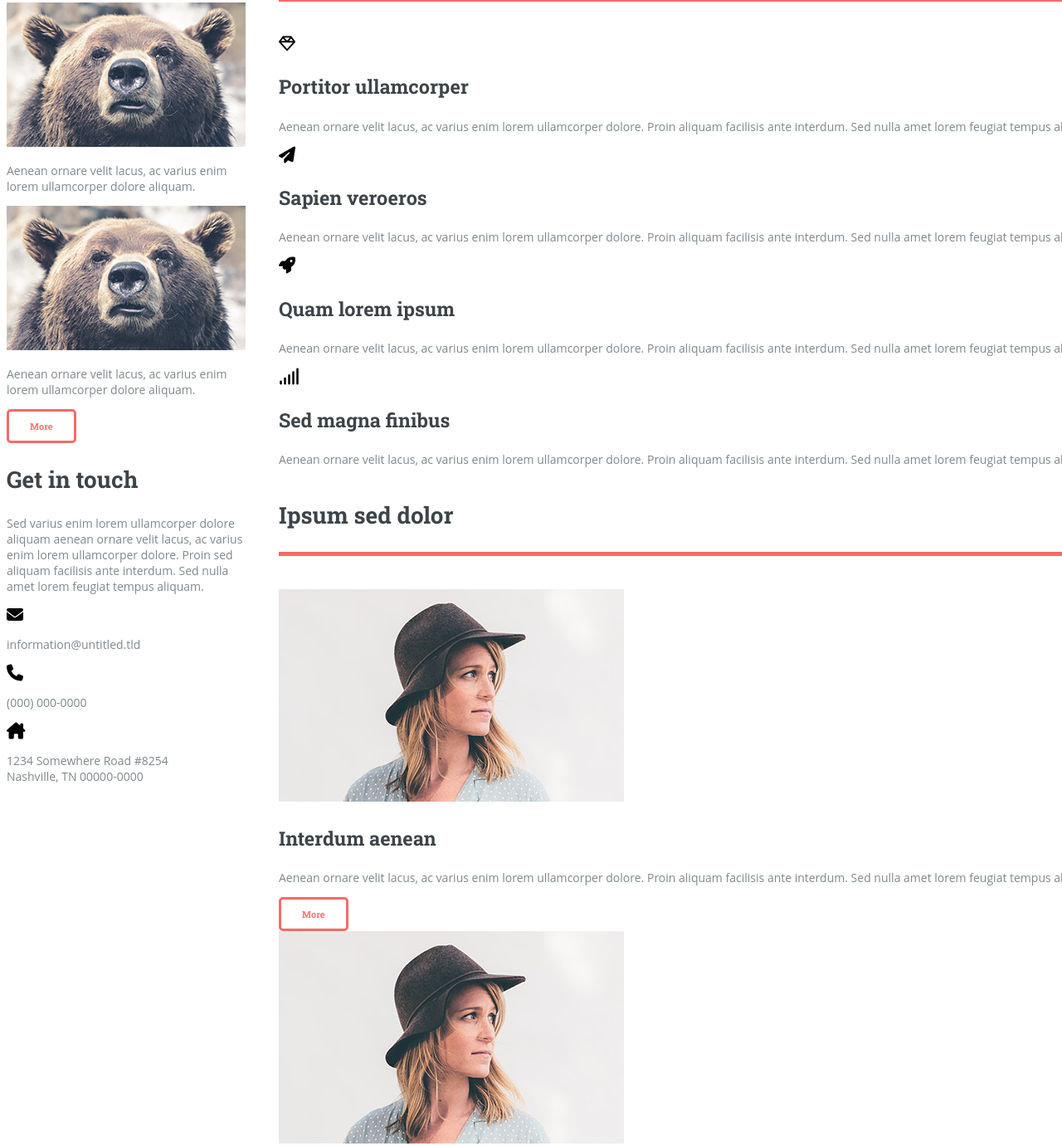
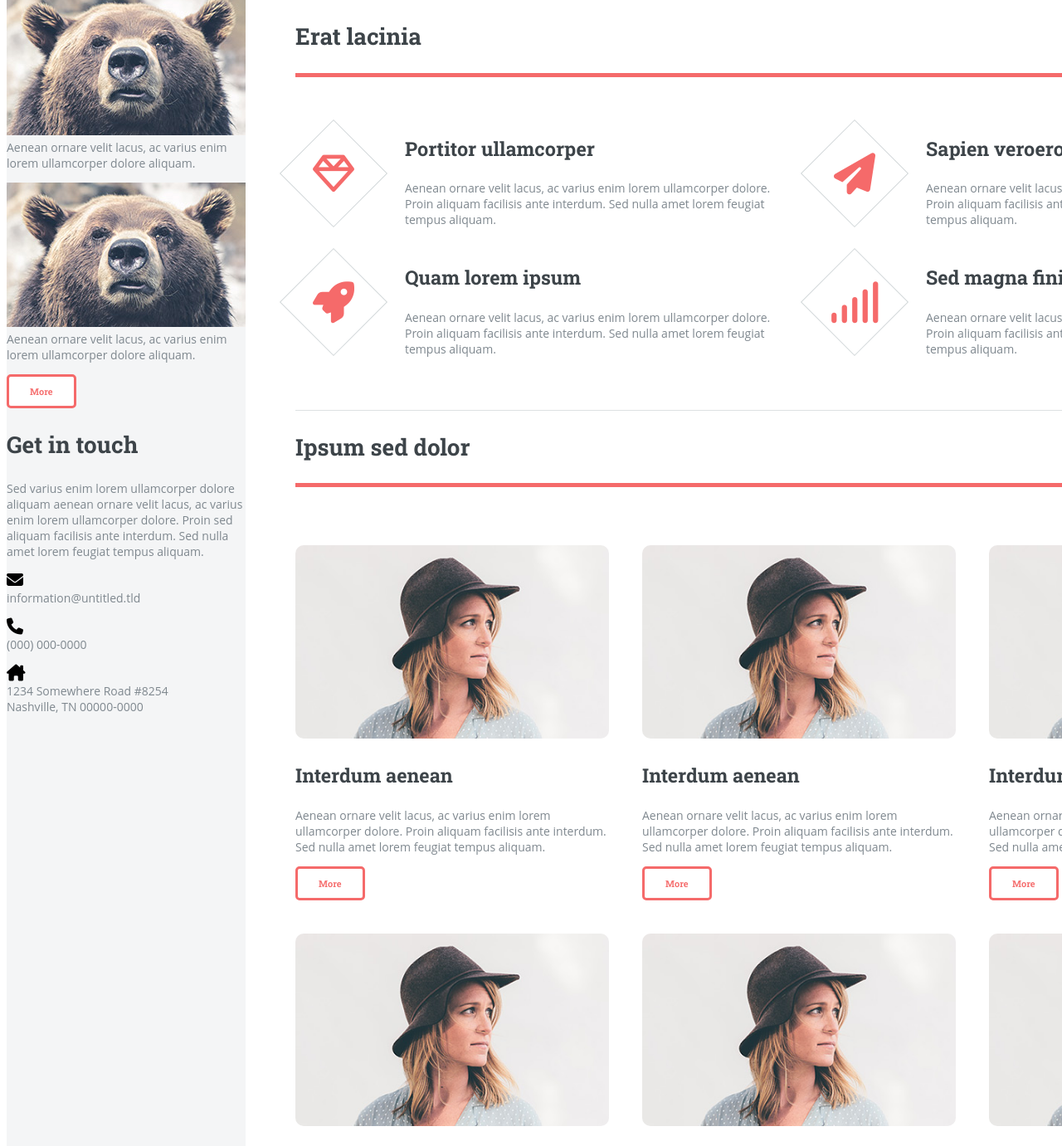
Before and after one commit to NouriHicham/NouriChahidHichamM9Pr1, a plain HTML site: page index.html in a window 1280 px wide. Shown: the part 768-2149 px from the top of the page at 83% size. Drawn offline with Linux system fonts and the light colour scheme.

Commit message:
heavanzado

```diff
--- a/index.css
+++ b/index.css
@@ -5,6 +5,8 @@ body{
 
 main{
     padding: 40px;
+    width: 1256px;
+    margin: auto;
 }
 
 h1, h2, h3, h4, h5{
@@ -20,6 +22,11 @@ h2{
 
 ul{
     list-style: none;
+}
+
+.menuIzq{
+    width: 290px;
+    background-color: rgba(210, 215, 217, 0.25);
 }
 
 .menuIzq ul{
@@ -98,3 +105,81 @@ header{
 body > div:first-of-type{
     max-width: 300px;
 }
+
+main section{
+    border-bottom: 1px solid rgba(210, 215, 217, 0.75);
+    padding: 30px 0 50px 0;
+}
+
+.contenido2 div{
+    display: flex;
+    flex-wrap: wrap;
+}
+
+.contenido2 div div{
+    width: 628px;
+    display: flex;
+}
+
+.caja{
+    margin-top: 30px;
+}
+
+.simbolo{
+    height: 90px;
+    max-width: 90px;
+    border: 1px solid rgba(210, 215, 217);
+    align-content: center;
+    rotate: 45deg;
+
+}
+
+.simbolo i{
+    color: #f56a6a;
+    font-size: 50px;
+    margin: auto;
+    rotate: -45deg;
+}
+
+.textoSimbolo{
+    max-width: 457px;
+    margin-left: 40px;
+}
+
+.textoSimbolo h3, p{
+    margin-top: 0;
+}
+
+.contenido3{
+    display: flex;
+    flex-wrap: wrap;
+}
+
+.cajaFoto{
+    width: 378px;
+    margin: 0 40px 40px 0;
+}
+
+.cajaFoto img{
+    border-radius: 10px;
+    width: 100%;
+}
+
+.botonMenu{
+    position: fixed;
+    left: 310px;
+}
+
+.botonMenu button{
+    padding: 0;
+    border: 0px;
+    background-color: transparent;
+}
+
+.fa-bars{
+    font-size: 30px;
+}
+
+.relleno{
+    min-width: 20px;
+}
--- a/index.html
+++ b/index.html
@@ -75,6 +75,8 @@
         </section>
 
     </div>
+    <div class="botonMenu"><button><i class="fa-solid fa-bars"></i></button></div>
+    <div class="relleno"></div>
     <main>
         <header>
             <div class="editorial">
@@ -101,36 +103,38 @@
             </div>
         </section>
         <!-- "Contenido 2" -->
-        <section>
+        <section class="contenido2">
             <header>
                 <h2>Erat lacinia</h2>
             </header>
             <div>
-                <div><i class="fa-regular fa-gem"></i></div>
-                <div>
+                <div class="caja">
+                    <div class="simbolo"><i class="fa-regular fa-gem"></i></div>
+                    <div class="textoSimbolo">
                         <div><h3>Portitor ullamcorper</h3></div>
                         <div><p>Aenean ornare velit lacus, ac varius enim lorem ullamcorper dolore. Proin aliquam facilisis ante interdum. Sed nulla amet lorem feugiat tempus aliquam.</p></div>
                     </div>
                 </div>
-            <div>
-                <div><i class="fa-solid fa-paper-plane"></i></div>
-                <div>
+                <div class="caja">
+                    <div class="simbolo"><i class="fa-solid fa-paper-plane"></i></div>
+                    <div class="textoSimbolo">
                         <div><h3>Sapien veroeros</h3></div>
                         <div><p>Aenean ornare velit lacus, ac varius enim lorem ullamcorper dolore. Proin aliquam facilisis ante interdum. Sed nulla amet lorem feugiat tempus aliquam.</p></div>
                     </div>
                 </div>
-            <div>
-                <div><i class="fa-solid fa-rocket"></i></div>
-                <div>
+                <div class="caja">
+                    <div class="simbolo"><i class="fa-solid fa-rocket"></i></div>
+                    <div class="textoSimbolo">
                         <div><h3>Quam lorem ipsum</h3></div>
                         <div><p>Aenean ornare velit lacus, ac varius enim lorem ullamcorper dolore. Proin aliquam facilisis ante interdum. Sed nulla amet lorem feugiat tempus aliquam.</p></div>
                     </div>
                 </div>
-            <div>
-                <div><i class="fa-solid fa-signal"></i></div>
-                <div>
+                <div class="caja">
+                    <div class="simbolo"><i class="fa-solid fa-signal"></i></div>
+                    <div class="textoSimbolo">
                         <div><h3>Sed magna finibus</h3></div>
                         <div><p>Aenean ornare velit lacus, ac varius enim lorem ullamcorper dolore. Proin aliquam facilisis ante interdum. Sed nulla amet lorem feugiat tempus aliquam.</p></div>
+                    </div>
                 </div>
             </div>
         </section>
@@ -138,44 +142,44 @@
          <header>
             <h2>Ipsum sed dolor</h2>
          </header>
-         <div>
-            <div>
+         <section class="contenido3">
+            <div class="cajaFoto">
                 <div><img src="images/pic01.jpg" alt="un tia"></div>
                 <div><h3>Interdum aenean</h3></div>
                 <div><p>Aenean ornare velit lacus, ac varius enim lorem ullamcorper dolore. Proin aliquam facilisis ante interdum. Sed nulla amet lorem feugiat tempus aliquam.</p></div>
                 <div><button>More</button></div>
             </div>
-            <div>
+            <div class="cajaFoto">
                 <div><img src="images/pic01.jpg" alt="un tia"></div>
                 <div><h3>Interdum aenean</h3></div>
                 <div><p>Aenean ornare velit lacus, ac varius enim lorem ullamcorper dolore. Proin aliquam facilisis ante interdum. Sed nulla amet lorem feugiat tempus aliquam.</p></div>
                 <div><button>More</button></div>
             </div>
-            <div>
+            <div class="cajaFoto">
                 <div><img src="images/pic01.jpg" alt="un tia"></div>
                 <div><h3>Interdum aenean</h3></div>
                 <div><p>Aenean ornare velit lacus, ac varius enim lorem ullamcorper dolore. Proin aliquam facilisis ante interdum. Sed nulla amet lorem feugiat tempus aliquam.</p></div>
                 <div><button>More</button></div>
             </div>
-            <div>
+            <div class="cajaFoto">
                 <div><img src="images/pic01.jpg" alt="un tia"></div>
                 <div><h3>Interdum aenean</h3></div>
                 <div><p>Aenean ornare velit lacus, ac varius enim lorem ullamcorper dolore. Proin aliquam facilisis ante interdum. Sed nulla amet lorem feugiat tempus aliquam.</p></div>
                 <div><button>More</button></div>
             </div>
-            <div>
+            <div class="cajaFoto">
                 <div><img src="images/pic01.jpg" alt="un tia"></div>
                 <div><h3>Interdum aenean</h3></div>
                 <div><p>Aenean ornare velit lacus, ac varius enim lorem ullamcorper dolore. Proin aliquam facilisis ante interdum. Sed nulla amet lorem feugiat tempus aliquam.</p></div>
                 <div><button>More</button></div>
             </div>
-            <div>
+            <div class="cajaFoto">
                 <div><img src="images/pic01.jpg" alt="un tia"></div>
                 <div><h3>Interdum aenean</h3></div>
                 <div><p>Aenean ornare velit lacus, ac varius enim lorem ullamcorper dolore. Proin aliquam facilisis ante interdum. Sed nulla amet lorem feugiat tempus aliquam.</p></div>
                 <div><button>More</button></div>
             </div>
-         </div>
+         </section>
     </main>
     <footer></footer>
 </body>
```
Lines whose indentation alone changed are shown as unchanged.
